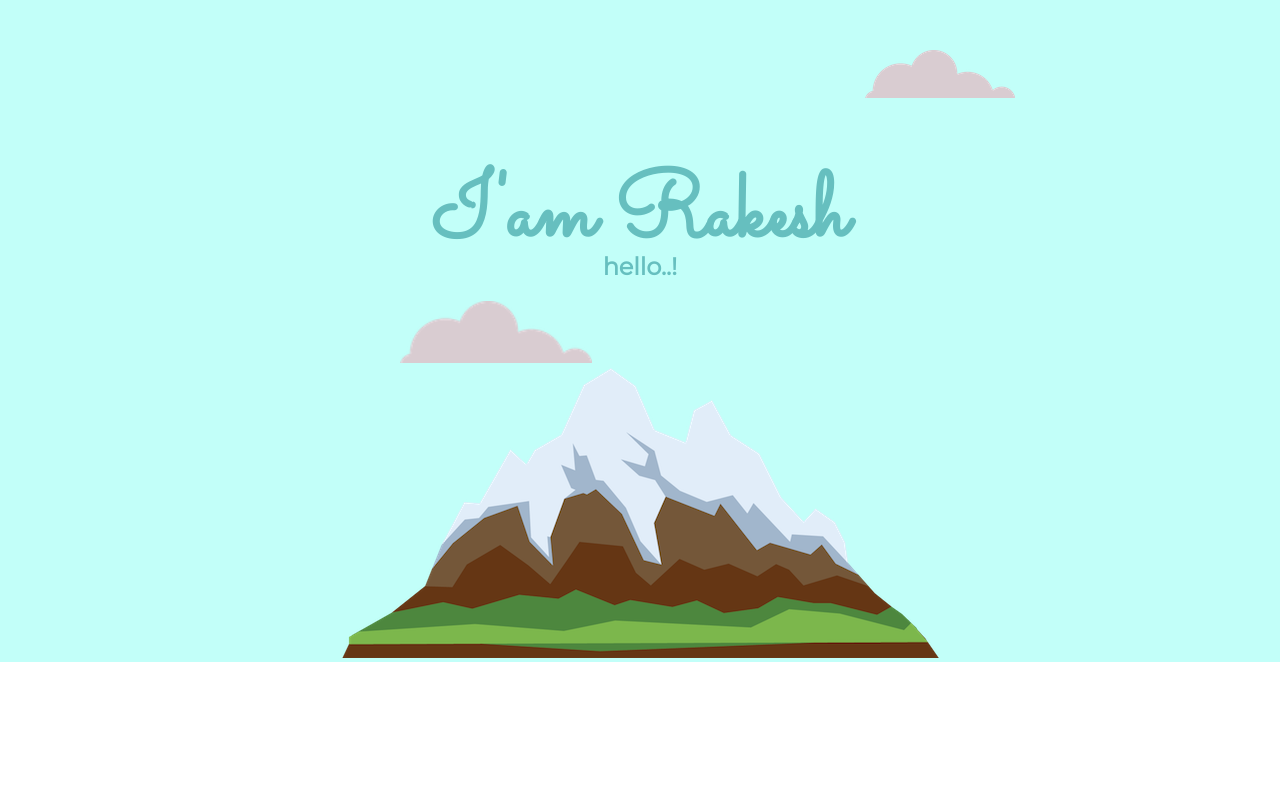
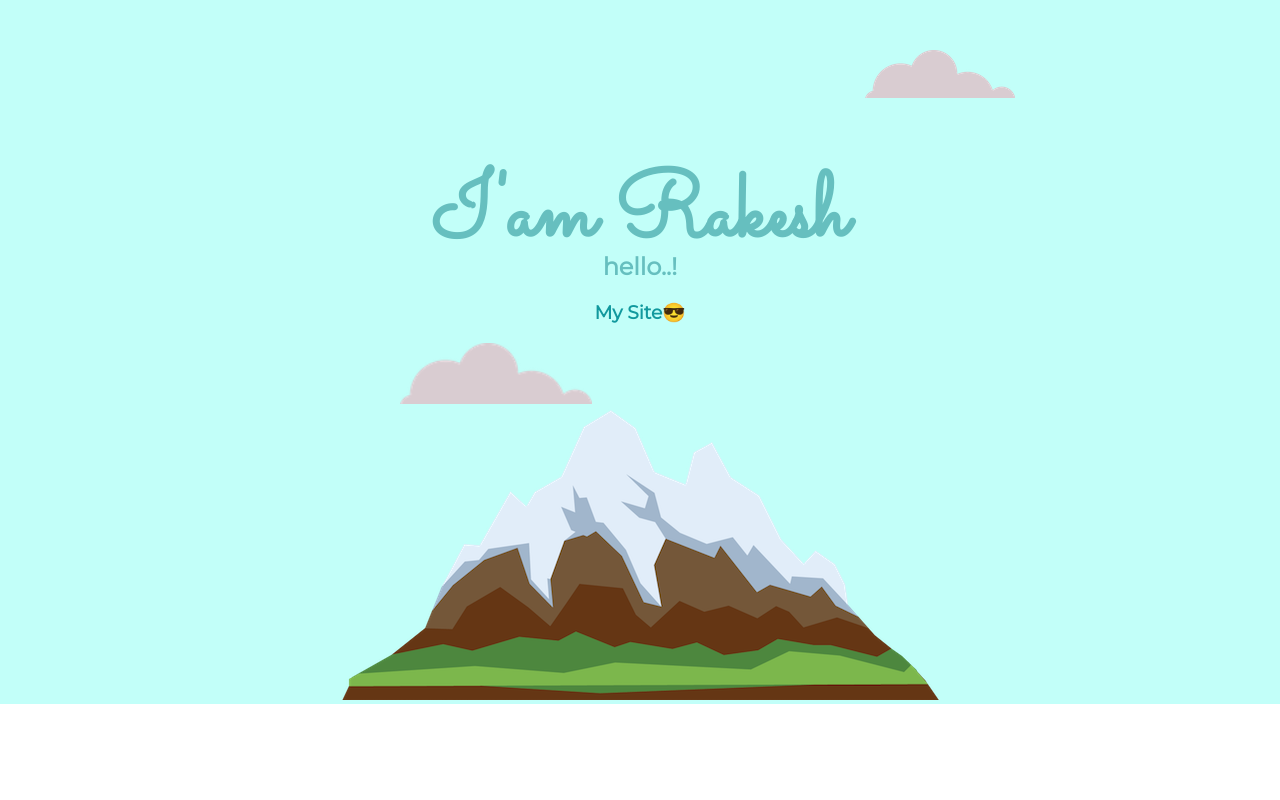
Before and after one commit to rakesh2424/mysite, a plain HTML site: page index.html in a window 1280 px wide. Shown: the top 800 px of the page. Drawn offline with Linux system fonts and the light colour scheme; files that its build step writes are made by us from their sources; a web font is replaced by a local one.

Commit message:
Update index.html

```diff
--- a/index.html
+++ b/index.html
@@ -156,6 +156,7 @@ hr{
     <img class="top-cloud" src="cloud.png" alt="cloud-img">
     <h1>I'am Rakesh</h1>
     <h2>hello..!</h2>
+    <h3 class="mysite">My Site😎</h3>
     <img class="bottom-cloud" src="cloud.png" alt="cloud-img">
     <img src="mountain.png" alt="mountain-img">
   </div>
```
